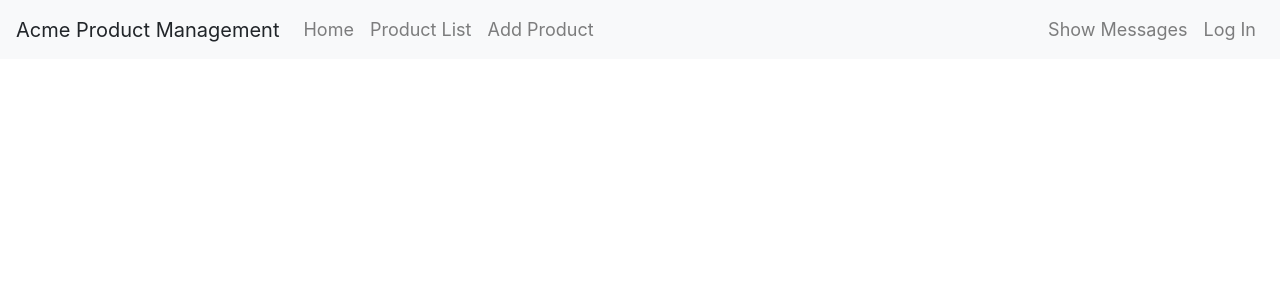
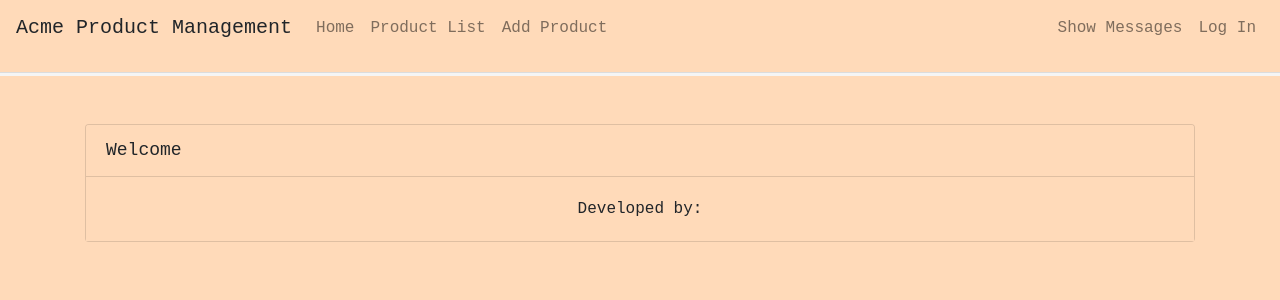
Before and after one commit to mrinsin/sinmrin, an Angular app: page /welcome in a window 1280 px wide. Shown: the top 300 px of the page. Built offline with nearby package versions, Linux system fonts and the light colour scheme; what angular-in-memory-web-api would draw is missing.

Commit message:
changed font, background color.asses a line

```diff
--- a/src/app/app.component.css
+++ b/src/app/app.component.css
@@ -1,5 +1,20 @@
+nav {
+    font-family: 'Courier New', Courier, monospace;
+    background-color: peachpuff !important;
+    border: 4em;
+  }
+
+  hr {
+    height: 0.2em;
+    background-color: whitesmoke;
+}
+
+.container {
+    margin-top: 3em;
+}
+
 .nav-link {
-  font-size: large;
+  font-size: medium;
   cursor: pointer;
 }
 
--- a/src/app/app.component.html
+++ b/src/app/app.component.html
@@ -2,10 +2,16 @@
   <a class="navbar-brand">{{pageTitle}}</a>
   <ul class="navbar-nav">
     <li class="nav-item">
-      <a class="nav-link">Home</a>
+      <a [routerLink]="['/welcome']"
+        class="nav-link">
+        Home
+      </a>
     </li>
     <li class="nav-item">
-      <a class="nav-link">Product List</a>
+      <a [routerLink]="['/products']"
+          class="nav-link">
+          Product List
+        </a>
     </li>
     <li class="nav-item">
       <a class="nav-link">Add Product</a>
@@ -21,7 +27,10 @@
     </li>
     <li class="nav-item"
         *ngIf="!isLoggedIn">
-      <a class="nav-link">Log In</a>
+      <a [routerLink]="['/login']"
+      class="nav-link">
+      Log In
+    </a>
     </li>
     <li class="nav-item"
         *ngIf="isLoggedIn">
@@ -30,5 +39,10 @@
     </li>
   </ul>
 </nav>
+<hr/>
+
 <div class="container">
+  <div>
+      <router-outlet></router-outlet>
+    </div>
 </div>
--- a/src/app/home/welcome.component.html
+++ b/src/app/home/welcome.component.html
@@ -5,19 +5,12 @@
   <div class="card-body">
     <div class="container-fluid">
       <div class="text-center">
-        <img src="./assets/images/logo.jpg"
-             class="img-responsive center-block"
-             style="max-height:300px;padding-bottom:50px" />
+
       </div>
 
       <div class="text-center">Developed by:</div>
       <div class="text-center">
-        <h3>Deborah Kurata</h3>
-      </div>
 
-      <div class="text-center">@deborahkurata</div>
-      <div class="text-center">
-        <a href="http://www.bit.ly/DeborahKsBlog">www.bit.ly/DeborahKsBlog</a>
       </div>
     </div>
   </div>
--- a/src/app/page-not-found.component.ts
+++ b/src/app/page-not-found.component.ts
@@ -2,7 +2,7 @@ import { Component } from '@angular/core';
 
 @Component({
   template: `
-    <h1>This is not the page you were looking for!</h1>
+    <h2>This is not the page you were looking for!</h2>
     `
 })
 export class PageNotFoundComponent { }
--- a/src/index.html
+++ b/src/index.html
@@ -8,7 +8,7 @@
   <meta name="viewport" content="width=device-width, initial-scale=1">
   <link rel="icon" type="image/x-icon" href="favicon.ico">
 </head>
-<body>
+<body id="everything">
   <pm-root></pm-root>
 </body>
 </html>
--- a/src/styles.css
+++ b/src/styles.css
@@ -13,3 +13,8 @@ div.card {
 .table {
   margin-top: 10px
 }
+
+#everything, div, nav {
+  font-family: 'Courier New', Courier, monospace;
+  background-color: peachpuff !important;
+}
```
